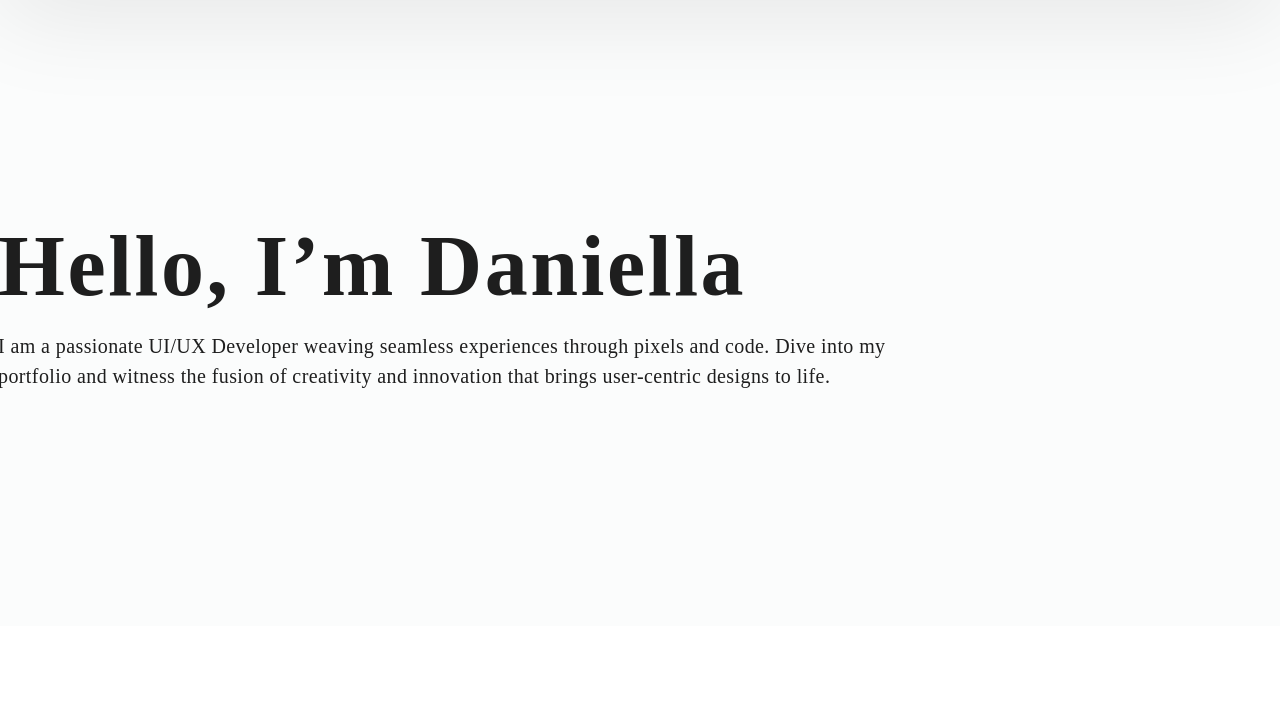
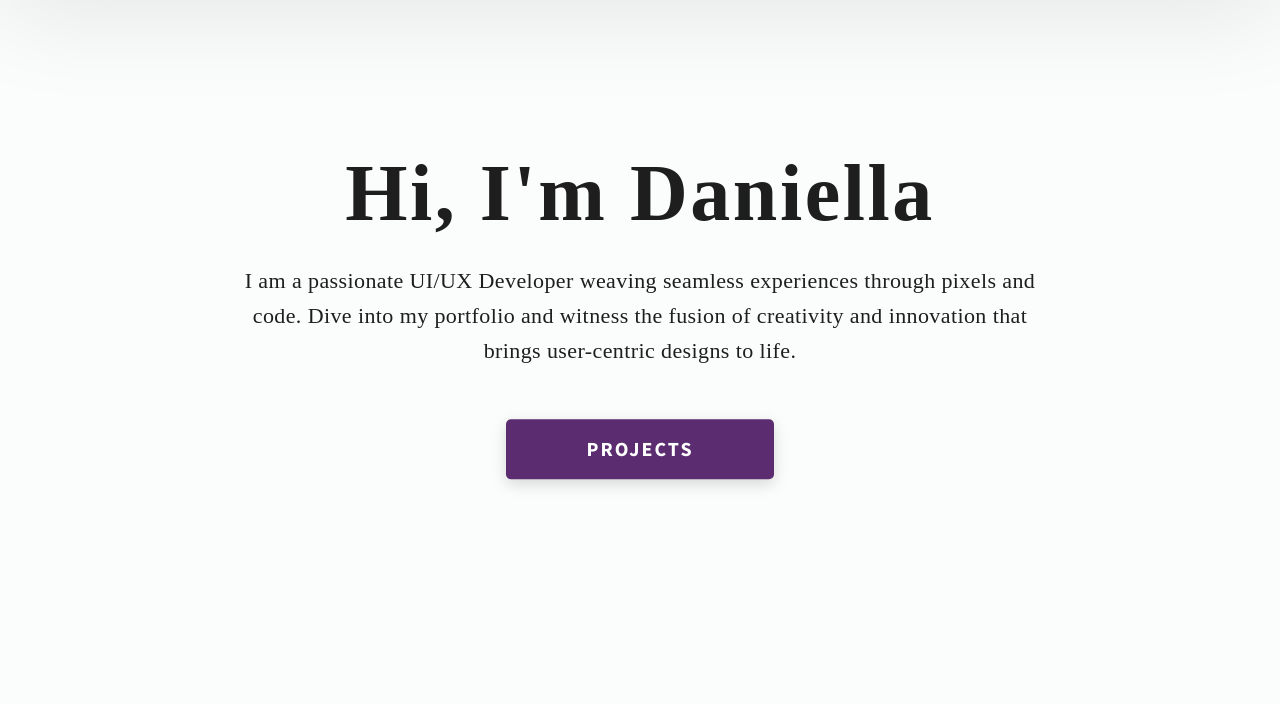
Before and after one commit to Danivy01/Daniella-Yvette-Rimas_Portfolio, a website: page index.html in a window 1280 px wide. Shown: the part 94-798 px from the top of the page. Drawn offline with Linux system fonts and the light colour scheme; grey boxes are pictures that could not be loaded.

Commit message:
center home content

```diff
--- a/css/style.css
+++ b/css/style.css
@@ -204,9 +204,9 @@ textarea {
   color: #fff;
   background:#FBFCFC;
   background-position: center;
-  height: 90vh;
-  min-height: 60rem;
-  max-height: 90rem;
+  height: 100vh;
+  min-height: 80rem;
+  max-height: 120rem;
   position: relative; }
   @media only screen and (max-width: 37.5em) {
     .home-hero {
@@ -247,12 +247,12 @@ textarea {
   .home-hero__content {
     position: absolute;
     top: 50%;
-    left: 35%;
+    left: 50%;
     transform: translate(-50%, -50%);
     max-width: 90rem;
     width: 92%;
     /* display: inline-block; */
-    /* text-align: center; */
+    text-align: center;
   }
     @media only screen and (max-width: 37.5em) {
       .home-hero__content {
--- a/index.html
+++ b/index.html
@@ -83,20 +83,19 @@
       </div>
     </header>
     <section class="home-hero">
+      <!-- <div class="home-hero__content"> -->
+        <!-- <div class="home_title">Hello, I’m Daniella</div>
+        <div class="home_intro">I am a passionate UI/UX Developer weaving seamless experiences through pixels and code. Dive into my portfolio and witness the fusion of creativity and innovation that brings user-centric designs to life.</div> -->
+        <!-- <img class="home_image" src="assets/png/Home Image.png" /> -->
+      <!-- </div> -->
       <div class="home-hero__content">
-        <div class="home_title">Hello, I’m Daniella</div>
-        <div class="home_intro">I am a passionate UI/UX Developer weaving seamless experiences through pixels and code. Dive into my portfolio and witness the fusion of creativity and innovation that brings user-centric designs to life.</div>
-        <!-- <img class="home_image" src="assets/png/Home Image.png" /> -->
-      </div>
-      <!-- <div class="home-hero__content">
-        <h2 class="heading-greeting">Hi, I am</h2>
-        <h1 class="heading-primary">Daniella Yvette Rimas</h1>
+        <h1 class="heading-primary">Hi, I'm Daniella</h1>
         <div class="home-hero__info">
           <h2 class="text-primary">
-            UI/UX Developer
+            I am a passionate UI/UX Developer weaving seamless experiences through pixels and code. Dive into my portfolio and witness the fusion of creativity and innovation that brings user-centric designs to life.
           </h2>
         </div>
-          <div class="home-hero__social">
+          <!-- <div class="home-hero__social">
             <a href="https://www.linkedin.com/in/daniella-yvette-rimas/" class="home-hero__social-icon-link" target="_blank">
               <img
                 src="./assets/png/linkedin-ico.png"
@@ -122,11 +121,11 @@
                 class="home-hero__social-icon"
               />
             </a>
-          </div>
+          </div> -->
         <div class="home-hero__cta">
           <a href="./#projects" class="btn btn--bg">Projects</a>
         </div>
-      </div> -->
+      </div>
 
         <!-- <div class="home-hero__social">
           <a href="#" class="home-hero__social-icon-link">
@@ -157,7 +156,7 @@
               class="home-hero__social-icon"
             />
           </a>
-        </div> -->
+        </div>
 
       <!-- <div class="home-hero__mouse-scroll-cont">
         <div class="mouse"></div>
```
Also changed, not shown: project-1.html (+1 -1 lines).
